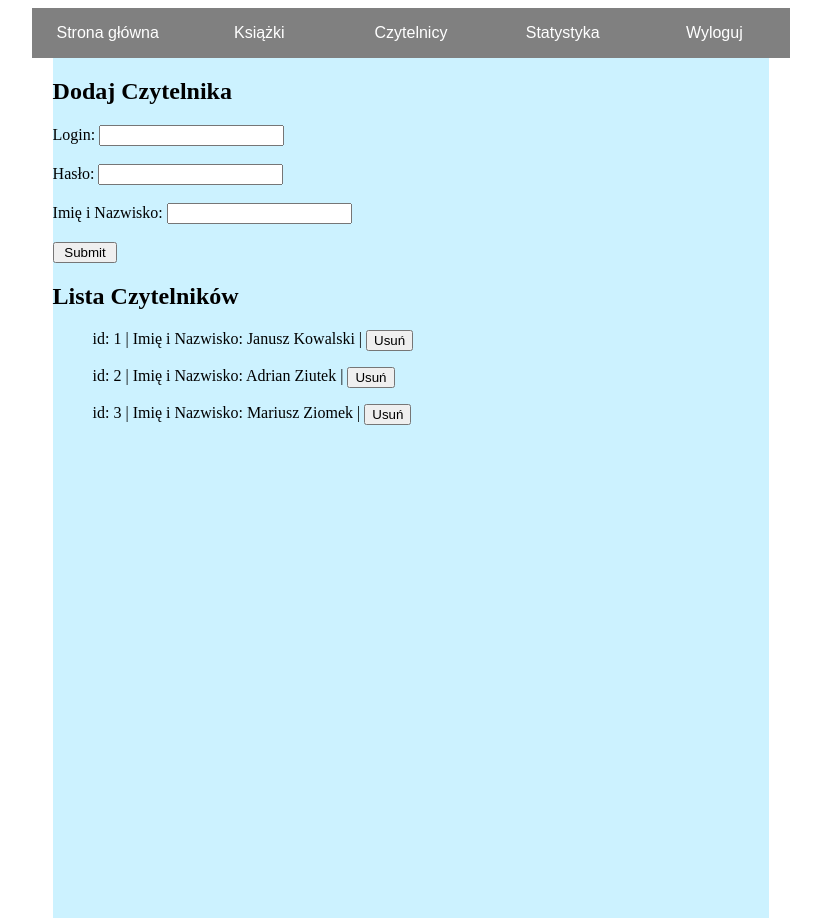
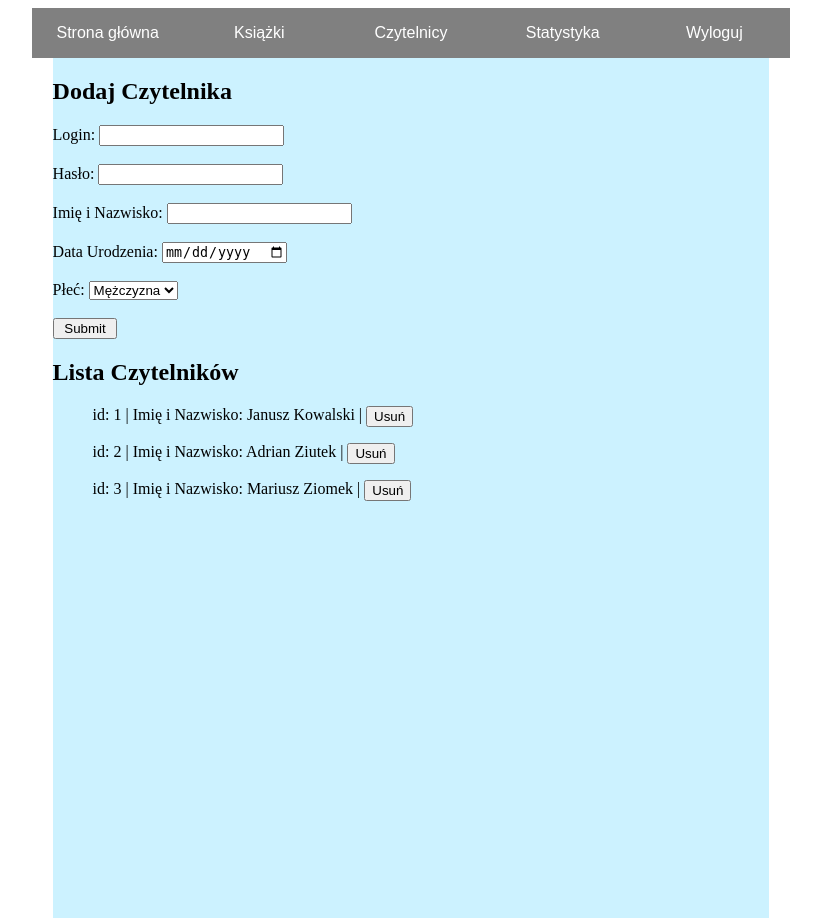
Before and after one commit to Keimirsan/zadanko, a PHP site: page /admin/readers.php in a window 1280 px wide. Shown: the whole page, without its empty margins (229-1050 px from the left). Run offline with PHP 8.4, Linux system fonts and the light colour scheme; data comes from the database, SQL or seed files in the repository.

Commit message:
urodziny i plec

```diff
--- a/admin/readers.php
+++ b/admin/readers.php
@@ -26,8 +26,10 @@
 					$login = mysqli_real_escape_string($db,$_POST['login']);
 					$haslo = mysqli_real_escape_string($db,$_POST['haslo']);
 					$imie = mysqli_real_escape_string($db,$_POST['imie']);
+					$urodziny = mysqli_real_escape_string($db,$_POST['urodziny']);
+					$plec = mysqli_real_escape_string($db,$_POST['plec']);
 
-					$sql = "INSERT INTO czytelnicy(login, password, imie) VALUES ('$login','$haslo','$imie')";
+					$sql = "INSERT INTO czytelnicy(login, password, imie, urodziny, plec) VALUES ('$login','$haslo','$imie', '$urodziny', '$plec')";
 					$result = mysqli_query($db,$sql);
 					//echo $result;
 				}
@@ -37,6 +39,13 @@
 				<label>Login: </label><input type = "text" name = "login" class = "box" required/><br/><br/>
 				<label>Hasło: </label><input type = "text" name = "haslo" class = "box" required/><br/><br/>
 				<label>Imię i Nazwisko: </label><input type = "text" name = "imie" class = "box" required/><br/><br/>
+				<label>Data Urodzenia: </label><input type = "date" name = "urodziny" class = "box" required/><br/><br/>
+				<label>Płeć: </label>
+					<select name = "plec">
+						<option value = "1">Mężczyzna</option>
+						<option value = "2">Kobieta</option>
+					</select>
+				<br/><br/>
 				<input type = "submit" value = " Submit "/><br/>
 			</form>
 			<div>
```
